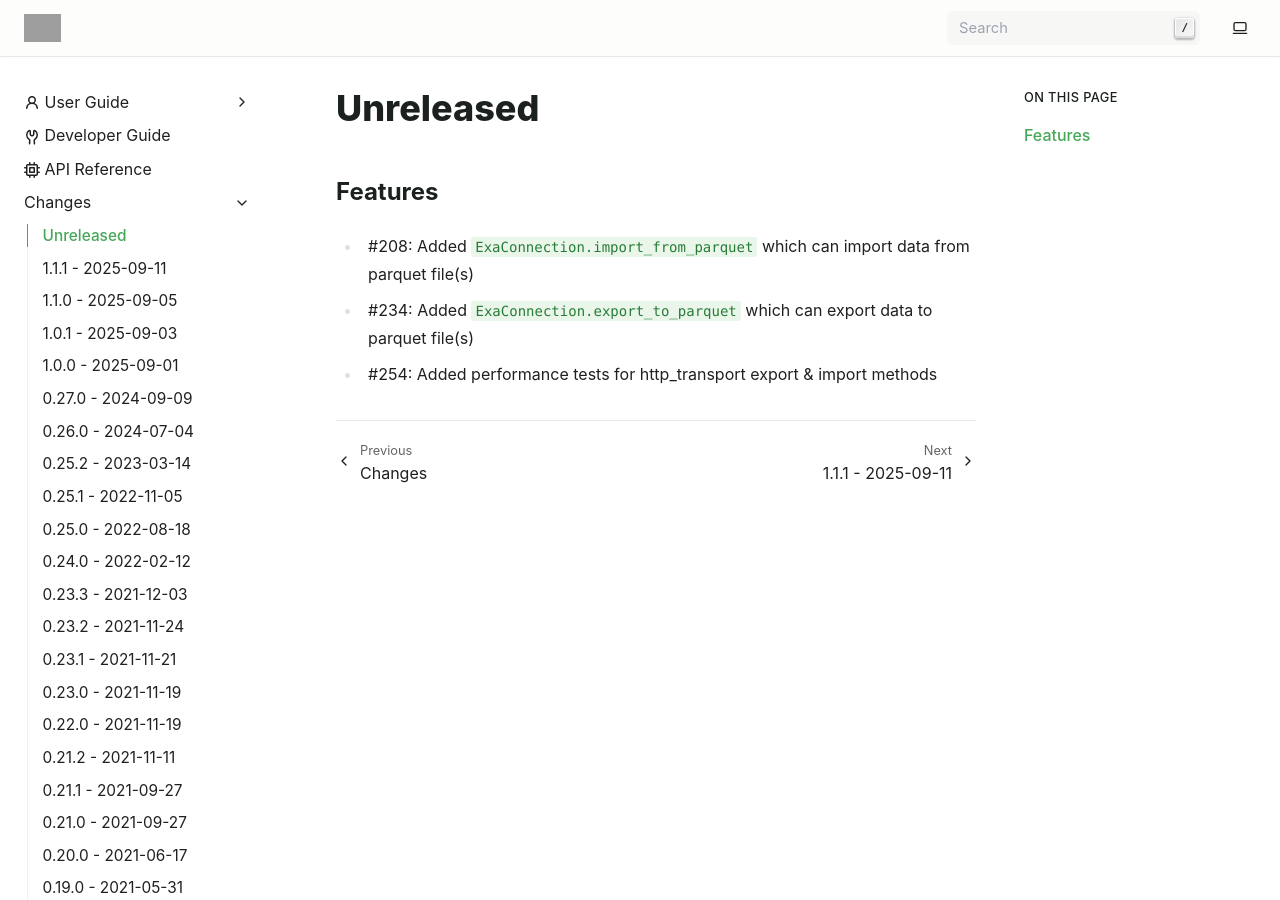
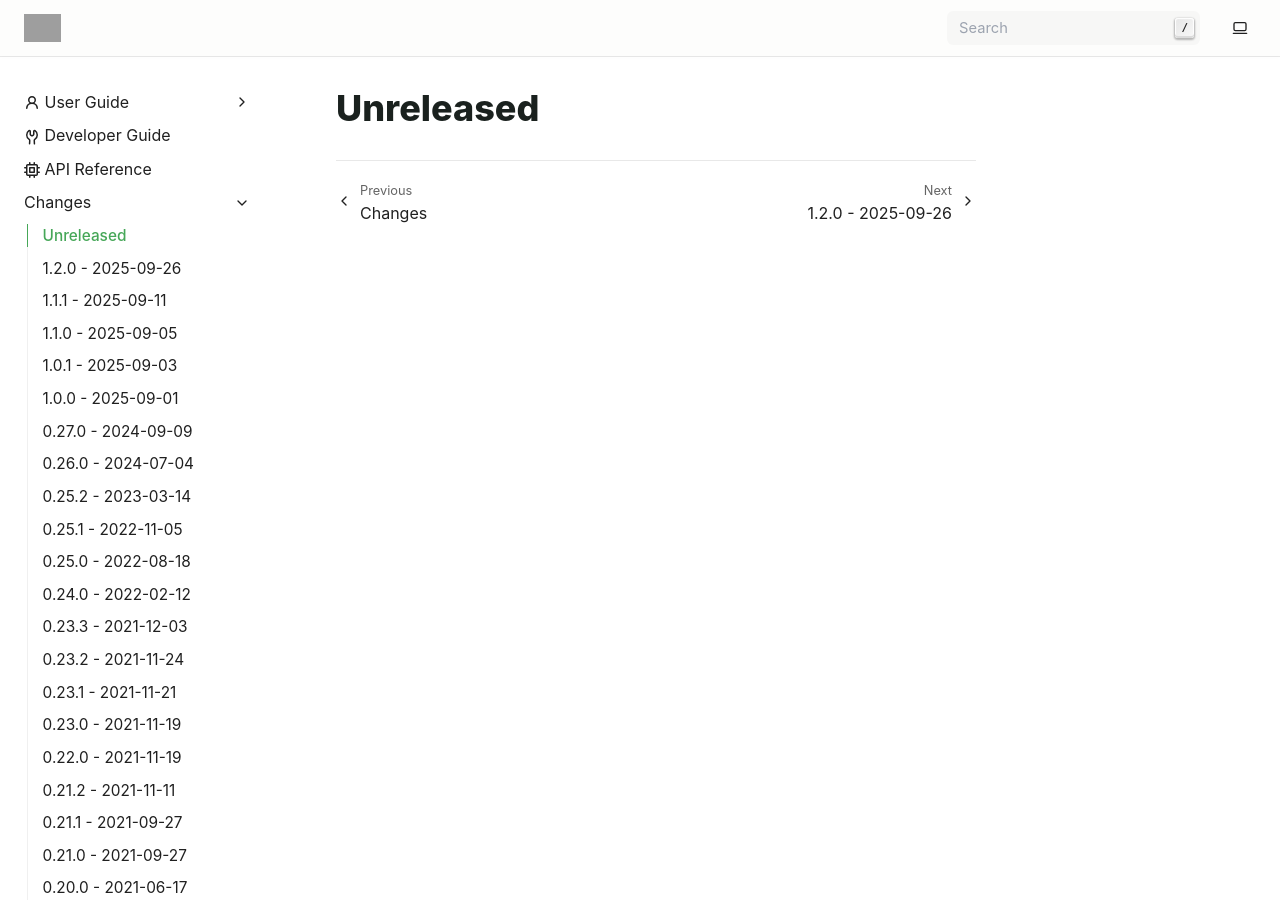
Before and after one commit to exasol/pyexasol, a Sphinx documentation site: the page built from doc/changes/unreleased.md, in a window 1280 px wide and 900 px high. Built offline with Sphinx 7.4.7, drawn with Linux system fonts in a browser that asks for light colours; grey boxes are pictures that could not be loaded.

```diff
--- a/doc/changes/unreleased.md
+++ b/doc/changes/unreleased.md
@@ -1,7 +1 @@
 # Unreleased
-
-## Features
-
-* #208: Added `ExaConnection.import_from_parquet` which can import data from parquet file(s)
-* #234: Added `ExaConnection.export_to_parquet` which can export data to parquet file(s)
-* #254: Added performance tests for http_transport export & import methods
--- a/pyexasol/version.py
+++ b/pyexasol/version.py
@@ -9,7 +9,7 @@ If you need to change the version, do so in the pyproject.toml, e.g. by using
 """
 
 MAJOR = 1
-MINOR = 1
-PATCH = 1
+MINOR = 2
+PATCH = 0
 VERSION = f"{MAJOR}.{MINOR}.{PATCH}"
 __version__ = VERSION
--- a/pyproject.toml
+++ b/pyproject.toml
@@ -1,6 +1,6 @@
 [project]
 name = "pyexasol"
-version = "1.1.1"
+version = "1.2.0"
 requires-python = ">=3.9.2,<4"
 description = "Exasol python driver with extra features"
 authors = [
```
Also changed, not shown: doc/changes/changelog.md (+2 -0 lines), doc/changes/changes_1.2.0.md (added, +20 -0 lines).
